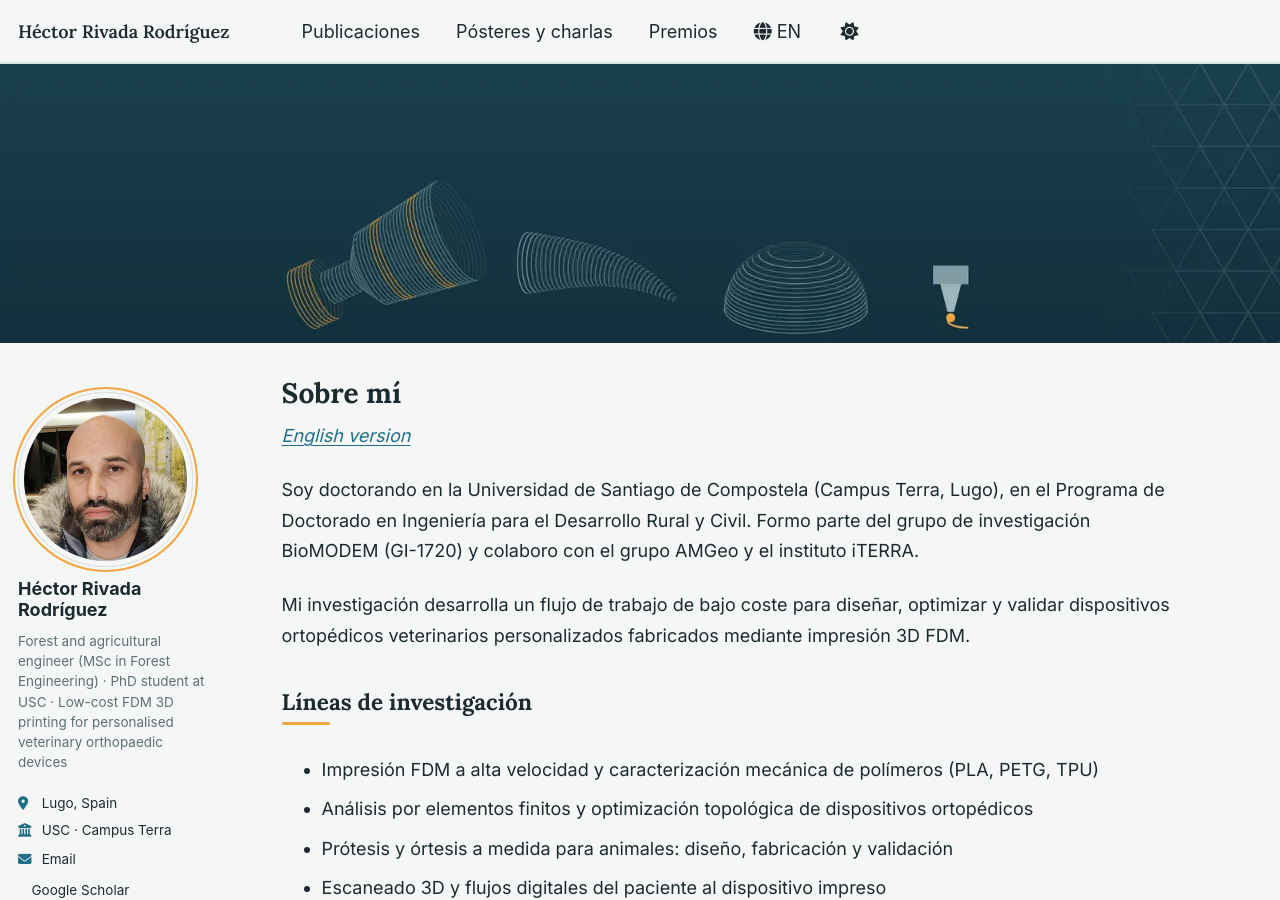
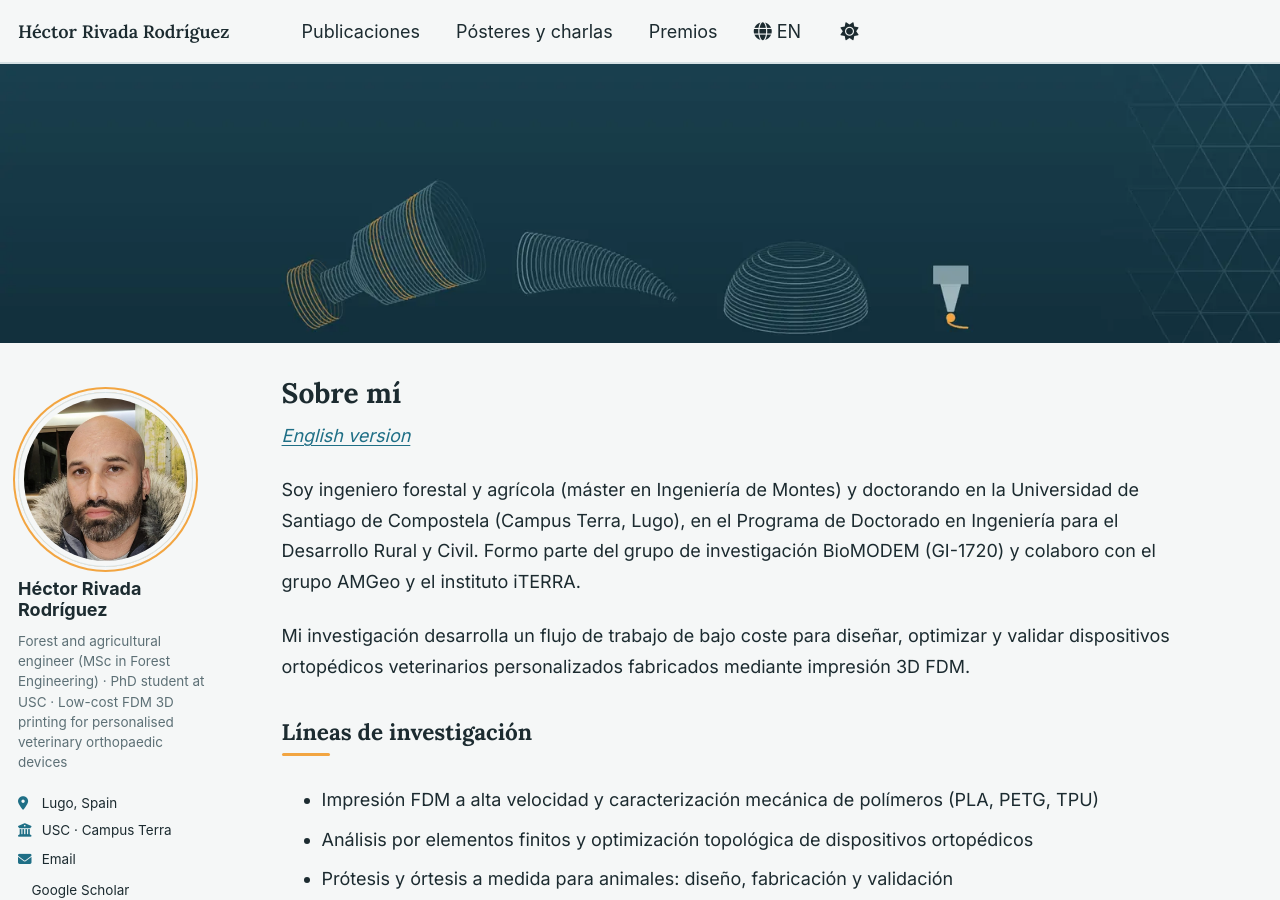
Before and after one commit to Hrivada/hrivada.github.io, a Jekyll site: the page built from _pages/es.md, in a window 1280 px wide and 900 px high. Built offline with Jekyll 4.4.1, drawn with Linux system fonts in a browser that asks for light colours; a style sheet for code colours, icons or effects is not loaded.

Commit message:
Update personal description in Spanish page

```diff
--- a/_pages/es.md
+++ b/_pages/es.md
@@ -9,7 +9,7 @@ header:
 
 *[English version](/)*
 
-Soy doctorando en la Universidad de Santiago de Compostela (Campus Terra, Lugo), en el Programa de Doctorado en Ingeniería para el Desarrollo Rural y Civil. Formo parte del grupo de investigación BioMODEM (GI-1720) y colaboro con el grupo AMGeo y el instituto iTERRA.
+Soy ingeniero forestal y agrícola (máster en Ingeniería de Montes) y doctorando en la Universidad de Santiago de Compostela (Campus Terra, Lugo), en el Programa de Doctorado en Ingeniería para el Desarrollo Rural y Civil. Formo parte del grupo de investigación BioMODEM (GI-1720) y colaboro con el grupo AMGeo y el instituto iTERRA.
 
 Mi investigación desarrolla un flujo de trabajo de bajo coste para diseñar, optimizar y validar dispositivos ortopédicos veterinarios personalizados fabricados mediante impresión 3D FDM.
 
```
